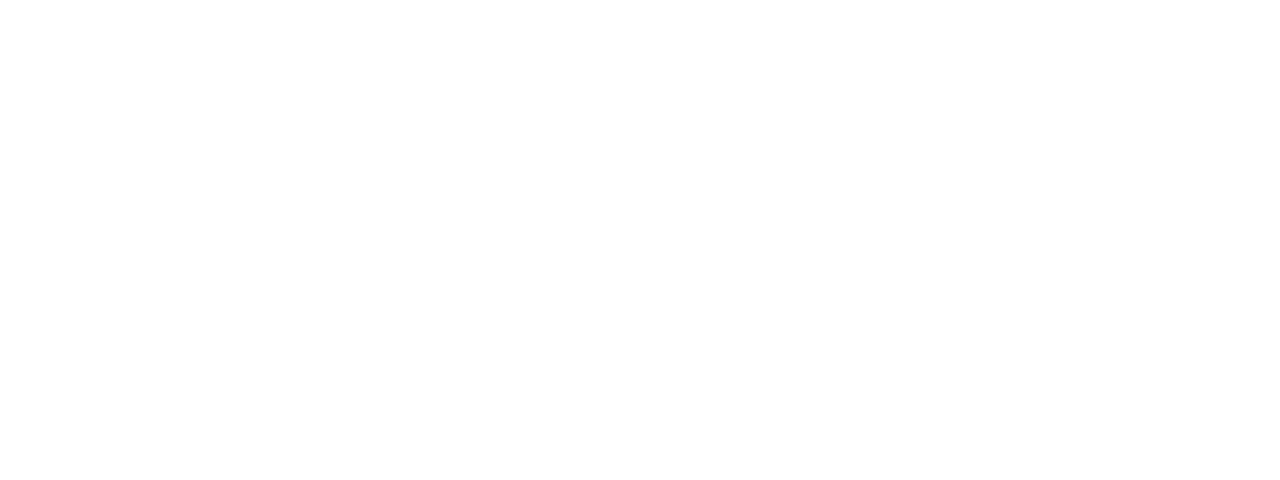
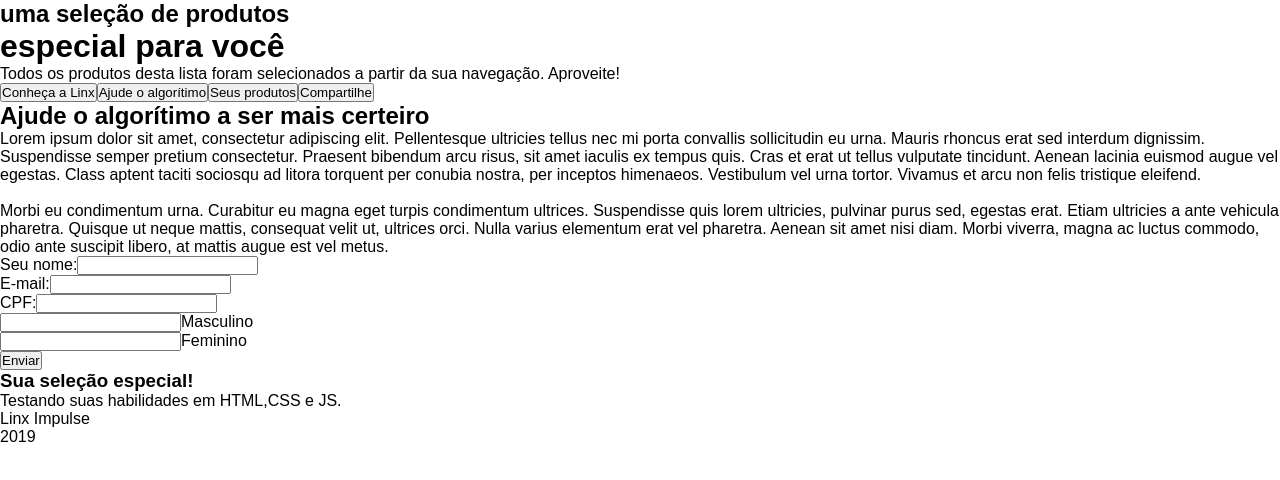
Before and after one commit to CarratiPatrick/Sprint1Mod5, a React (Vite) app in the folder Sprint1/: page / in a window 1280 px wide. Shown: the top 480 px of the page. Built offline with nearby package versions, Linux system fonts and the light colour scheme.

Commit message:
feat: comecando criar o main e comecando o css

```diff
--- a/Sprint1/src/App.jsx
+++ b/Sprint1/src/App.jsx
@@ -1,12 +1,17 @@
 import { useState } from 'react'
 import './App.css'
+import Footer from './components/Footer/Footer'
+import Header from './components/Header/Header'
+import Main from './components/Main/Main'
 
 function App() {
 
 
   return (
     <div className="App">
-
+     <Header/>
+     <Main/>
+     <Footer/>
     </div>
   )
 }
--- /dev/null
+++ b/Sprint1/src/components/Main/Main.jsx
@@ -0,0 +1,21 @@
+import React from "react";
+import Form from "../Form/Form";
+import Texto from "../Texto/Texto";
+
+const Main = () => {
+  return (
+    <main>
+      <section>
+        <Texto />
+        <Form />
+      </section>
+      <section>
+      <div>
+      <h3>Sua seleção especial!</h3>
+      </div>
+      </section>
+    </main>
+  );
+};
+
+export default Main;
```
